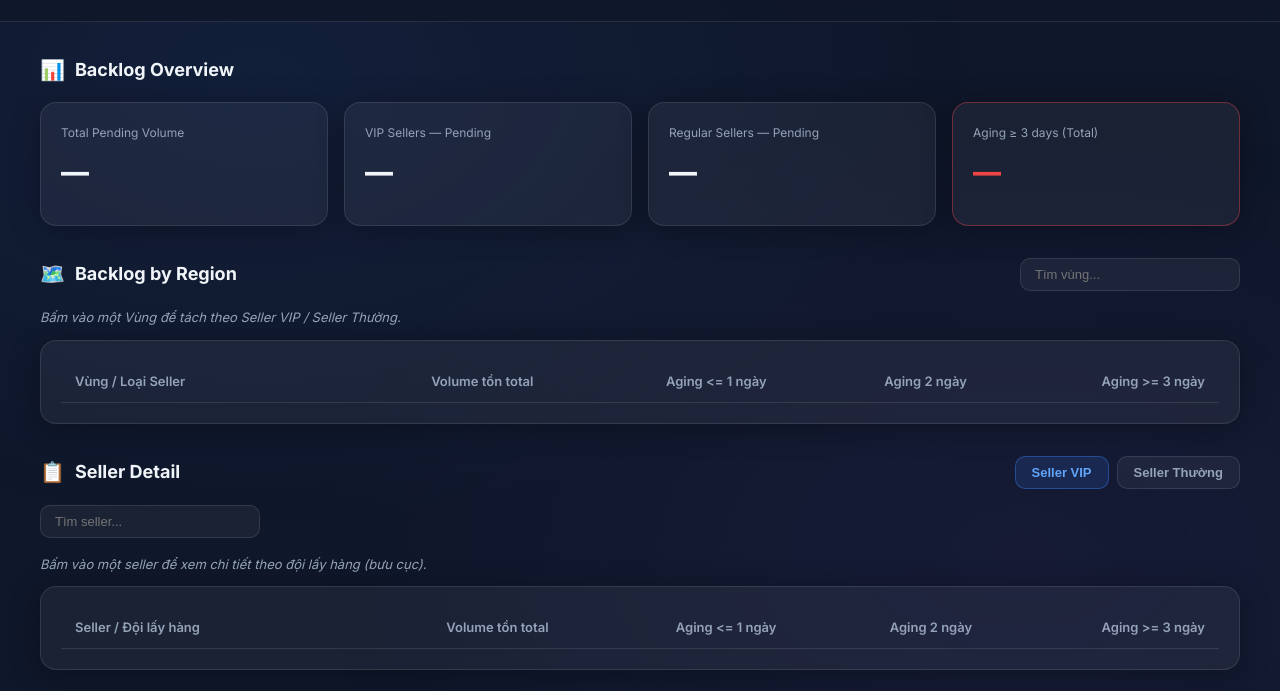
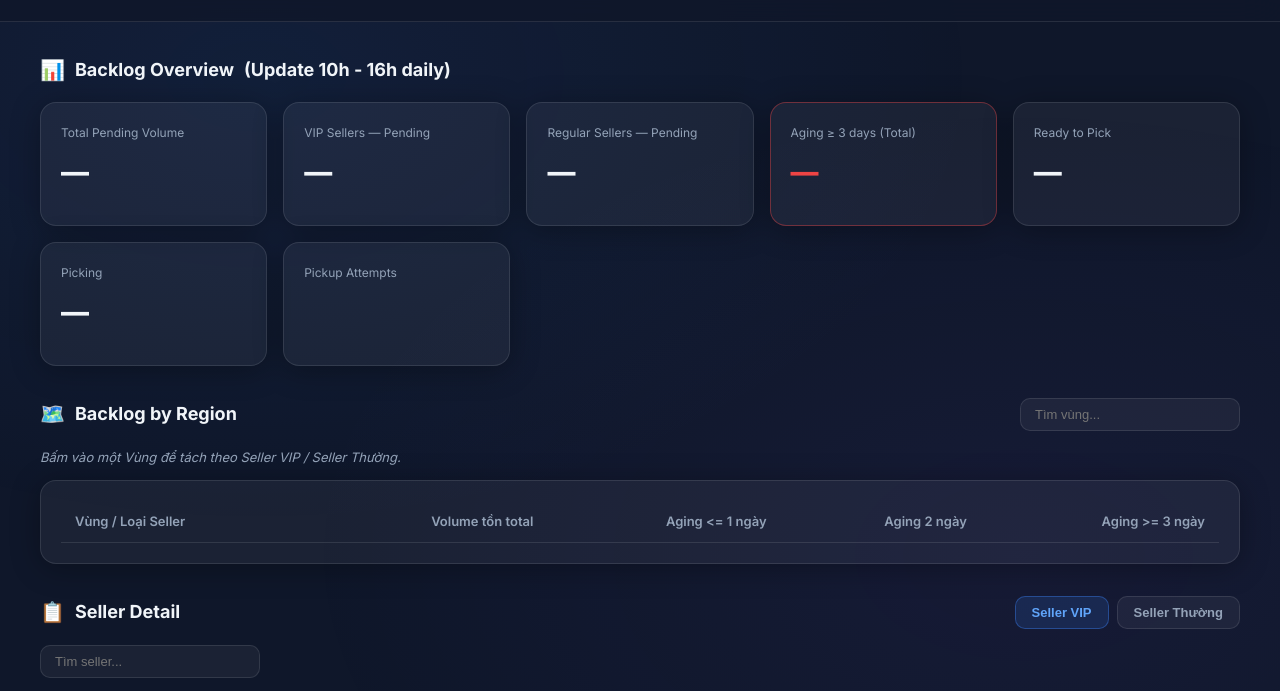
Before and after one commit to Myletuyen/Report-Pickup, a website: page index.html in a window 1280 px wide. Shown: the part 85-776 px from the top of the page. Drawn offline with Linux system fonts and the light colour scheme; no server answers.

Commit message:
Update index.html

```diff
--- a/index.html
+++ b/index.html
@@ -50,7 +50,10 @@
         <!-- KPI Overview -->
         <section class="section fade-in">
             <div class="section-header">
-                <h2 class="section-title"><span class="section-icon">📊</span> Backlog Overview</h2>
+                <h2 class="section-title">
+                    <span class="section-icon">📊</span> Backlog Overview
+                    <span class="section-note">(Update 10h - 16h daily)</span>
+                </h2>
             </div>
             <div class="kpi-grid" id="kpi-grid">
                 <div class="kpi-card">
@@ -78,6 +81,26 @@
                     <div class="kpi-info">
                         <span class="kpi-label">Aging ≥ 3 days (Total)</span>
                         <span class="kpi-value" id="kpi-aging3-total">—</span>
+                    </div>
+                </div>
+                <div class="kpi-card">
+                    <div class="kpi-info">
+                        <span class="kpi-label">Ready to Pick</span>
+                        <span class="kpi-value" id="kpi-status-ready">—</span>
+                        <div class="kpi-breakdown" id="kpi-status-ready-breakdown"></div>
+                    </div>
+                </div>
+                <div class="kpi-card">
+                    <div class="kpi-info">
+                        <span class="kpi-label">Picking</span>
+                        <span class="kpi-value" id="kpi-status-picking">—</span>
+                        <div class="kpi-breakdown" id="kpi-status-picking-breakdown"></div>
+                    </div>
+                </div>
+                <div class="kpi-card">
+                    <div class="kpi-info">
+                        <span class="kpi-label">Pickup Attempts</span>
+                        <div class="kpi-breakdown" id="kpi-attempts-breakdown"></div>
                     </div>
                 </div>
             </div>
```
